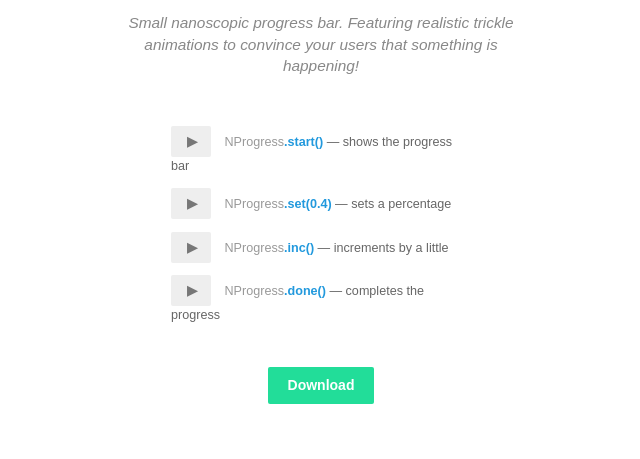
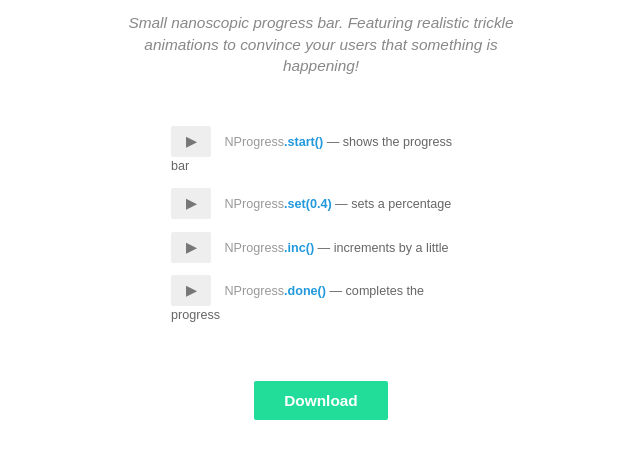
Before and after one commit to rstacruz/nprogress, a website: page index.html in a window 1280 px wide. Shown: the part 107-566 px from the top of the page, without its empty margins (319-959 px from the left). Drawn offline with Linux system fonts and the light colour scheme.

Commit message:
Use 'html' instead of 'body'.

```diff
--- a/index.html
+++ b/index.html
@@ -40,7 +40,7 @@
       </p>
     </div>
     <div class='actions'>
-      <a href='https://github.com/rstacruz/nprogress' class='button primary'>Download</a>
+      <a href='https://github.com/rstacruz/nprogress' class='button primary big'>Download</a>
     </div>
   </div>
 
--- a/nprogress.css
+++ b/nprogress.css
@@ -5,7 +5,7 @@
 }
 
 /* Make the entire page show a busy cursor */
-body.nprogress-busy {
+.nprogress-busy body {
   cursor: wait;
 }
 
--- a/nprogress.js
+++ b/nprogress.js
@@ -148,7 +148,7 @@
 
   NProgress.render = function() {
     if (NProgress.isRendered()) return $("#nprogress");
-    $('body').addClass('nprogress-busy');
+    $('html').addClass('nprogress-busy');
 
     var $el = $("<div id='nprogress'>")
       .html(Settings.template);
@@ -168,7 +168,7 @@
    */
 
   NProgress.remove = function() {
-    $('body').removeClass('nprogress-busy');
+    $('html').removeClass('nprogress-busy');
     $('#nprogress').remove();
   };
 
--- a/support/style.css
+++ b/support/style.css
@@ -86,7 +86,6 @@ button {
   width: 40px;
   margin-right: 10px;
   text-align: center;
-  text-indent: -4px;
 }
 
 .controls i {
@@ -143,10 +142,11 @@ button {
 
 .actions {
   text-align: center;
-  margin: 3em 0;
+  margin: 4em 0;
 }
 
-.button {
-  padding-left: 20px;
-  padding-right: 20px;
+.big.button {
+  padding-left: 30px;
+  padding-right: 30px;
+  font-size: 1.1em;
 }
```
